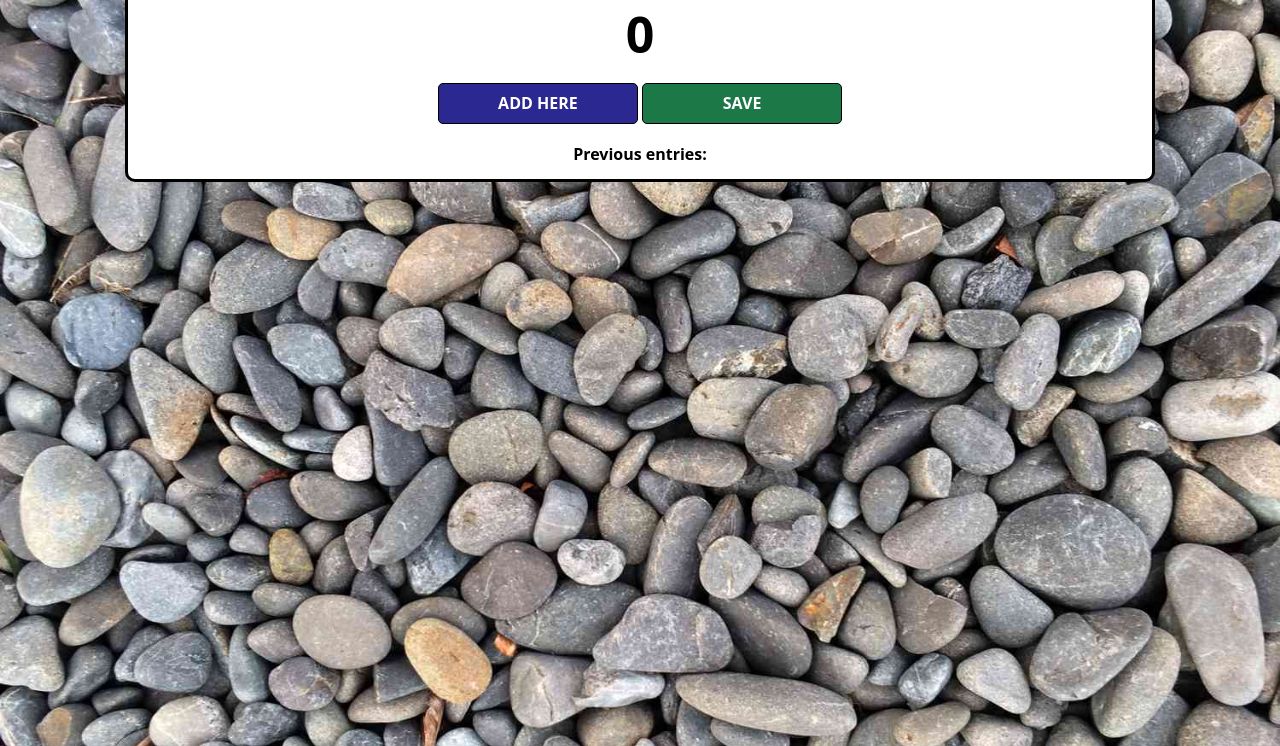
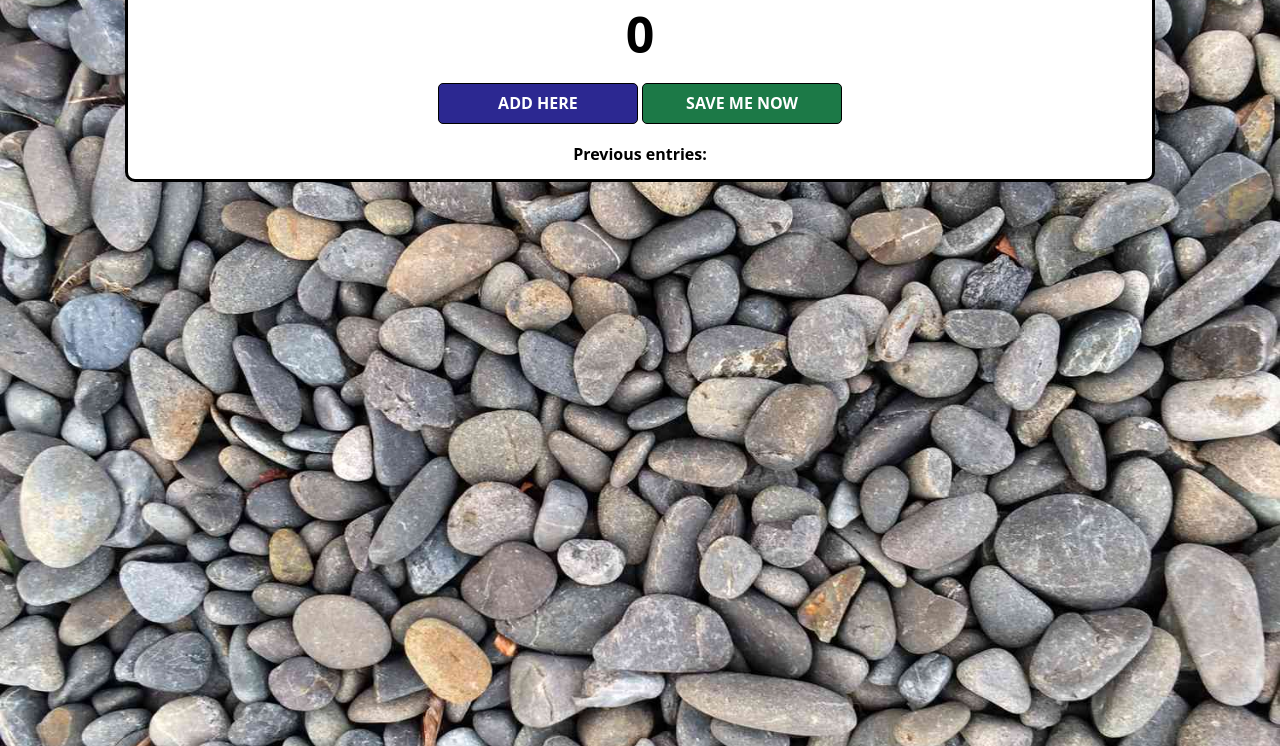
Before and after one commit to mmodibbo580/passengerCounter, a plain HTML site: page index.html in a window 1280 px wide. Shown: the part 54-800 px from the top of the page. Drawn offline with nearby package versions, Linux system fonts and the light colour scheme.

Commit message:
updated save button

```diff
--- a/index.html
+++ b/index.html
@@ -7,7 +7,7 @@
             <h1>Rock Counter</h1>
             <h2 id="count-el">0</h2>
             <button id="increment-btn" onclick="increment()">ADD HERE</button>
-            <button id="save-btn" onclick="save()">SAVE</button>
+            <button id="save-btn" onclick="save()">SAVE ME NOW</button>
             <p id="save-el">Previous entries: </p>
         </div>
         <script src="index.js">
```
